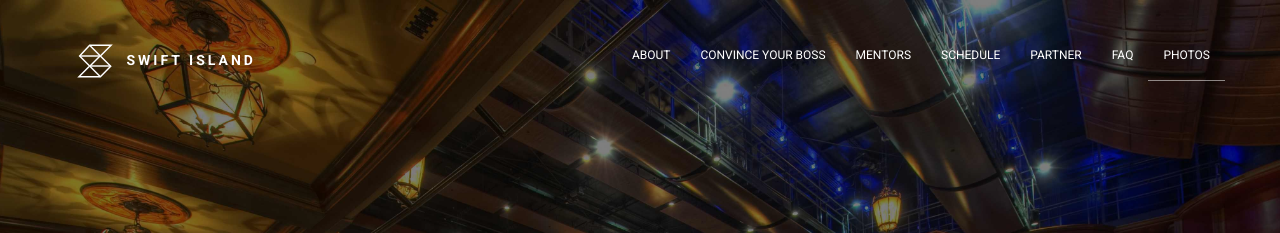
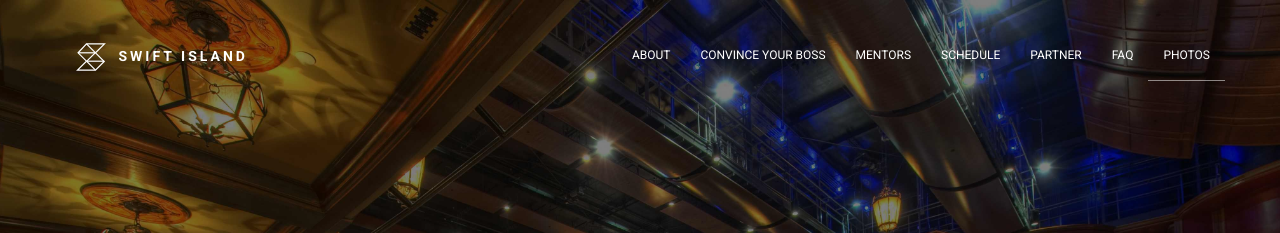
Before and after one commit to SwiftIsland/SwiftIsland.github.io, a Jekyll site: the page built from index.html, in a window 1280 px wide. Shown: the top 233 px of the page. Built offline with Jekyll 4.4.1, drawn with Linux system fonts in a browser that asks for light colours; some web fonts are replaced.

Commit message:
Updated dimensions

```diff
--- a/_includes/navigation.html
+++ b/_includes/navigation.html
@@ -7,7 +7,7 @@
                 <a class="logo" href="index.html">
 
                     <!-- logo image  -->
-                    <img src="assets/images/logo-lines.svg" width="50" height="50" alt="Swift Island Logo"> Swift Island
+                    <img src="assets/images/logo-lines.svg" width="42" height="42" alt="Swift Island Logo"> Swift Island
                 </a>
             </div>
 
```
